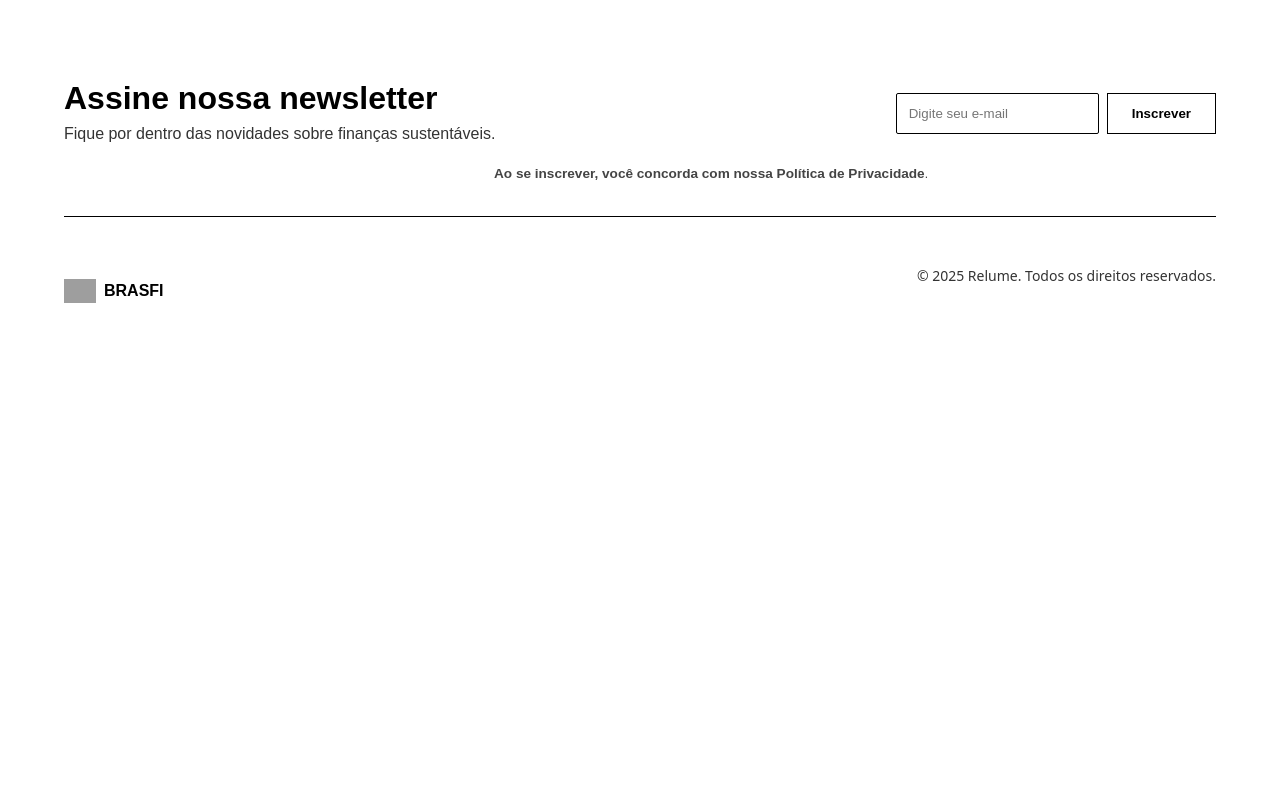
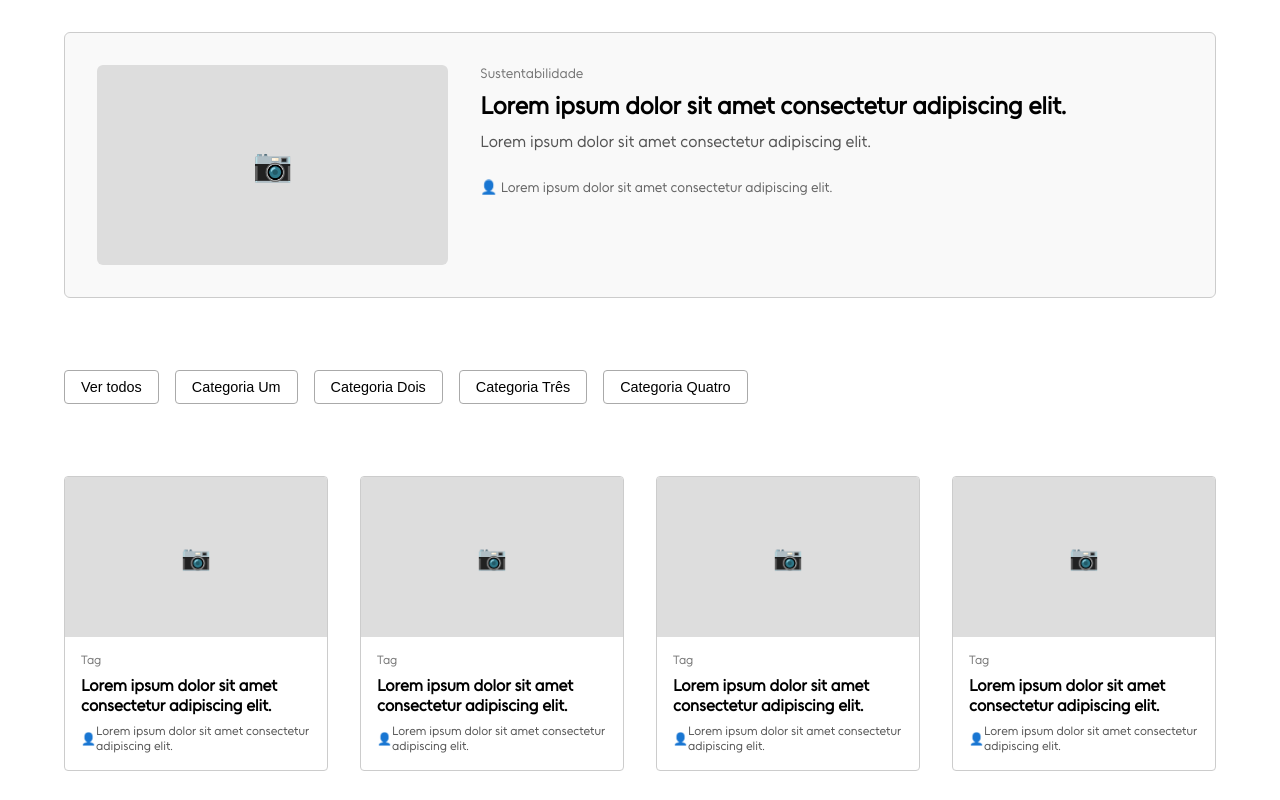
Before and after one commit to MatheusMV05/projetos3g2, a React (Vite) app in the folder Frontend/: page /evento in a window 1280 px wide. Shown: the part 1800-2600 px from the top of the page. Before the commit the page ends 2196 px from the top, so only its background shows below. Built offline with nearby package versions, Linux system fonts and the light colour scheme; grey boxes are pictures that could not be loaded.

Commit message:
Finalizei a pagina, falta dar uma ajustada no css ainda

```diff
--- a/Frontend/src/components/Blog/Blog.module.css
+++ b/Frontend/src/components/Blog/Blog.module.css
@@ -0,0 +1,129 @@
+.blogSection {
+  padding: 4rem 2rem;
+}
+
+.mainHighlight {
+  display: flex;
+  gap: 2rem;
+  border: 1px solid #ccc;
+  border-radius: 6px;
+  padding: 2rem;
+  background-color: #f9f9f9;
+  margin-bottom: 2rem;
+  flex-wrap: wrap;
+}
+
+.mainImage {
+  width: 100%;
+  max-width: 400px;
+  height: 200px;
+  background-color: #ddd;
+  display: flex;
+  justify-content: center;
+  align-items: center;
+  color: #aaa;
+  font-size: 2rem;
+  border-radius: 6px;
+  flex: 1;
+}
+
+.mainContent {
+  flex: 2;
+  display: flex;
+  flex-direction: column;
+  gap: 0.5rem;
+}
+
+.mainCategory {
+  font-size: 0.85rem;
+  color: #777;
+}
+
+.mainTitle {
+  font-size: 1.5rem;
+  font-weight: 700;
+}
+
+.mainDescription {
+  font-size: 1rem;
+  color: #555;
+  margin-bottom: 1rem;
+}
+
+.mainAuthor {
+  font-size: 0.85rem;
+  color: #666;
+  display: flex;
+  align-items: center;
+  gap: 0.5rem;
+}
+
+.filters {
+  display: flex;
+  flex-wrap: wrap;
+  gap: 1rem;
+  margin-bottom: 2rem;
+}
+
+.filters button {
+  background: none;
+  border: none;
+  font-size: 0.9rem;
+  cursor: pointer;
+  padding: 0.5rem 1rem;
+  border: 1px solid #aaa;
+  border-radius: 4px;
+}
+
+.filters button:hover {
+  background-color: #eee;
+}
+
+.grid {
+  display: grid;
+  grid-template-columns: repeat(auto-fit, minmax(260px, 1fr));
+  gap: 2rem;
+}
+
+.card {
+  border: 1px solid #ccc;
+  border-radius: 4px;
+  overflow: hidden;
+  background: #fff;
+  display: flex;
+  flex-direction: column;
+}
+
+.cardImage {
+  height: 160px;
+  background: #ddd;
+  display: flex;
+  justify-content: center;
+  align-items: center;
+  font-size: 1.5rem;
+  color: #999;
+}
+
+.cardContent {
+  padding: 1rem;
+  display: flex;
+  flex-direction: column;
+  gap: 0.5rem;
+}
+
+.cardCategory {
+  font-size: 0.75rem;
+  color: #777;
+}
+
+.cardTitle {
+  font-weight: 600;
+}
+
+.cardAuthor {
+  font-size: 0.75rem;
+  color: #555;
+  display: flex;
+  justify-content: space-between;
+  align-items: center;
+}
--- a/Frontend/src/components/Blog/Blog.tsx
+++ b/Frontend/src/components/Blog/Blog.tsx
@@ -0,0 +1,53 @@
+import React from 'react';
+import styles from './Blog.module.css';
+
+const Blog: React.FC = () => {
+  return (
+    <section className={styles.blogSection}>
+      {/* Destaque principal */}
+      <div className={styles.mainHighlight}>
+        <div className={styles.mainImage}>📷</div>
+        <div className={styles.mainContent}>
+          <span className={styles.mainCategory}>Sustentabilidade</span>
+          <h2 className={styles.mainTitle}>Lorem ipsum dolor sit amet consectetur adipiscing elit.</h2>
+          <p className={styles.mainDescription}>
+            Lorem ipsum dolor sit amet consectetur adipiscing elit.
+          </p>
+          <div className={styles.mainAuthor}>
+            <span>👤 Lorem ipsum dolor sit amet consectetur adipiscing elit.</span>
+          </div>
+        </div>
+      </div>
+    <br></br>
+    <br></br>
+      {/* Filtros simulados */}
+      <div className={styles.filters}>
+        <button>Ver todos</button>
+        <button>Categoria Um</button>
+        <button>Categoria Dois</button>
+        <button>Categoria Três</button>
+        <button>Categoria Quatro</button>
+      </div>
+    <br></br>
+    <br></br>
+      {/* Cards */}
+      <div className={styles.grid}>
+        {[...Array(6)].map((_, i) => (
+          <div className={styles.card} key={i}>
+            <div className={styles.cardImage}>📷</div>
+            <div className={styles.cardContent}>
+              <div className={styles.cardCategory}>Tag</div>
+              <div className={styles.cardTitle}>Lorem ipsum dolor sit amet consectetur adipiscing elit.</div>
+              <div className={styles.cardAuthor}>
+                <span>👤 <br></br></span>
+                <span>Lorem ipsum dolor sit amet consectetur adipiscing elit.</span>
+              </div>
+            </div>
+          </div>
+        ))}
+      </div>
+    </section>
+  );
+};
+
+export default Blog;
--- a/Frontend/src/pages/Evento/Evento.tsx
+++ b/Frontend/src/pages/Evento/Evento.tsx
@@ -1,7 +1,8 @@
 import React from 'react';
 import { EventHeader } from '../../components/EventHeader/EventHeader';
 import BlogPostHeader from '../../components/BlogPostHeader/BlogPostHeader';
-import ProximosEventos from '../../components/ProximosEventos/ProximosEventos'; // <-- IMPORTADO AQUI
+import ProximosEventos from '../../components/ProximosEventos/ProximosEventos';
+import Blog from '../../components/Blog/Blog';
 
 const Evento: React.FC = () => {
 	return (
@@ -103,14 +104,19 @@ const Evento: React.FC = () => {
 					/>
 				</div>
 			</div>
-			<br></br>
-			<br></br>
-			<br></br>
+
+			<br />
+			<br />
+			<br />
+
 			{/* BlogPostHeader */}
 			<BlogPostHeader />
 
 			{/* ProximosEventos */}
 			<ProximosEventos />
+
+			{/* Blog */}
+			<Blog />
 		</div>
 	);
 };
```
